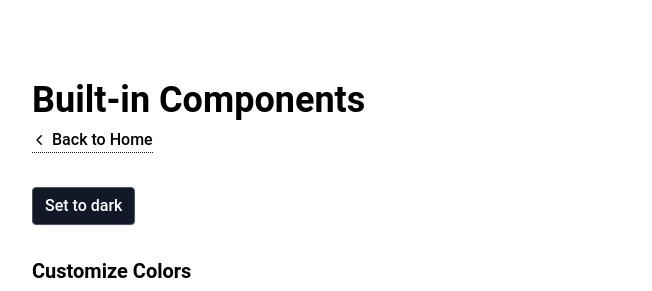
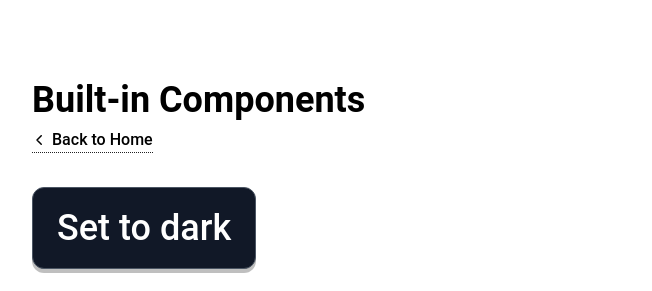
Before and after one commit to gentij/Song-Trivia-Client, a Next.js app: page /components in a window 1280 px wide. Shown: the top 291 px of the page, without its empty margins (58-710 px from the left). Built offline with nearby package versions, Linux system fonts and the light colour scheme.

Commit message:
feat: button components styling

```diff
--- a/src/components/buttons/Button.tsx
+++ b/src/components/buttons/Button.tsx
@@ -6,6 +6,7 @@ import clsxm from '@/lib/clsxm';
 
 enum ButtonVariant {
   'primary',
+  'secondary',
   'outline',
   'ghost',
   'light',
@@ -54,24 +55,29 @@ const Button = React.forwardRef<HTMLButtonElement, ButtonProps>(
         type='button'
         disabled={disabled}
         className={clsxm(
-          'inline-flex items-center rounded font-medium',
+          'inline-flex items-center rounded-xl font-medium',
           'focus:outline-none focus-visible:ring focus-visible:ring-maroon-500',
-          'shadow-sm',
+          'shadow-custom',
           'transition-colors duration-75',
           //#region  //*=========== Size ===========
           [
-            size === 'base' && ['px-3 py-1.5', 'text-sm md:text-base'],
-            size === 'sm' && ['px-2 py-1', 'text-xs md:text-sm'],
+            size === 'base' && ['px-6 py-5', 'text-xl md:text-4xl'],
+            size === 'sm' && ['px-3 py-2', 'text-lg md:text-xl'],
           ],
           //#endregion  //*======== Size ===========
           //#region  //*=========== Variants ===========
           [
             variant === 'primary' && [
-              'bg-maroon-700 text-white',
-              'border border-primary-600',
-              'hover:bg-maroon-800 hover:text-white',
-              'active:bg-primary-800',
-              'disabled:bg-primary-800',
+              'bg-maroon-700 text-buttercup-500',
+              'hover:bg-maroon-800',
+              'active:bg-maroon-900',
+              'disabled:bg-maroon-700',
+            ],
+            variant === 'secondary' && [
+              'bg-buttercup-500 text-maroon-700',
+              'hover:bg-buttercup-400',
+              'active:bg-buttercup-600',
+              'disabled:bg-buttercup-500',
             ],
             variant === 'outline' && [
               'text-maroon-700',
@@ -112,7 +118,9 @@ const Button = React.forwardRef<HTMLButtonElement, ButtonProps>(
             className={clsxm(
               'absolute top-1/2 left-1/2 -translate-x-1/2 -translate-y-1/2',
               {
-                'text-white': ['primary', 'dark'].includes(variant),
+                'text-buttercup-500': ['primary'].includes(variant),
+                'text-maroon-700': ['secondary'].includes(variant),
+                'text-white': ['dark'].includes(variant),
                 'text-black': ['light'].includes(variant),
                 'text-primary-500': ['outline', 'ghost'].includes(variant),
               }
--- a/src/styles/globals.css
+++ b/src/styles/globals.css
@@ -1,7 +1,7 @@
 @tailwind base;
 @tailwind components;
 @tailwind utilities;
-@import url('https://fonts.googleapis.com/css2?family=Roboto:ital@0;1&display=swap');
+@import url('https://fonts.googleapis.com/css2?family=Kanit:wght@500&display=swap');
 
 :root {
   /* #region  /**=========== Primary Color =========== */
@@ -56,11 +56,11 @@
 @layer base {
   /* inter var - latin */
   @font-face {
-    font-family: 'Roboto', sans-serif;
-    font-style: normal;
+    font-family: 'Kanit', sans-serif;
+        font-style: normal;
     font-weight: 100 900;
     font-display: optional;
-    src: url('https://fonts.googleapis.com/css2?family=Roboto:ital@1&display=swap');
+    src: url('https://fonts.googleapis.com/css2?family=Kanit:wght@500&display=swap');
     unicode-range: U+0000-00FF, U+0131, U+0152-0153, U+02BB-02BC, U+02C6, U+02DA,
       U+02DC, U+2000-206F, U+2074, U+20AC, U+2122, U+2191, U+2193, U+2212,
       U+2215, U+FEFF, U+FFFD;
@@ -170,3 +170,7 @@
     linear-gradient(90deg, #7b003d 8px, #aa3b6c 8px) -4px 0;
   background-size: 200px 200px, 200px 200px, 100px 100px, 100px 100px;
 }
+
+.shadow-custom {
+  box-shadow: 0px 4px 0px rgba(0, 0, 0, 0.25);
+}
```
Also changed, not shown: 1 other file (tests, documents, lock files or other folders).
